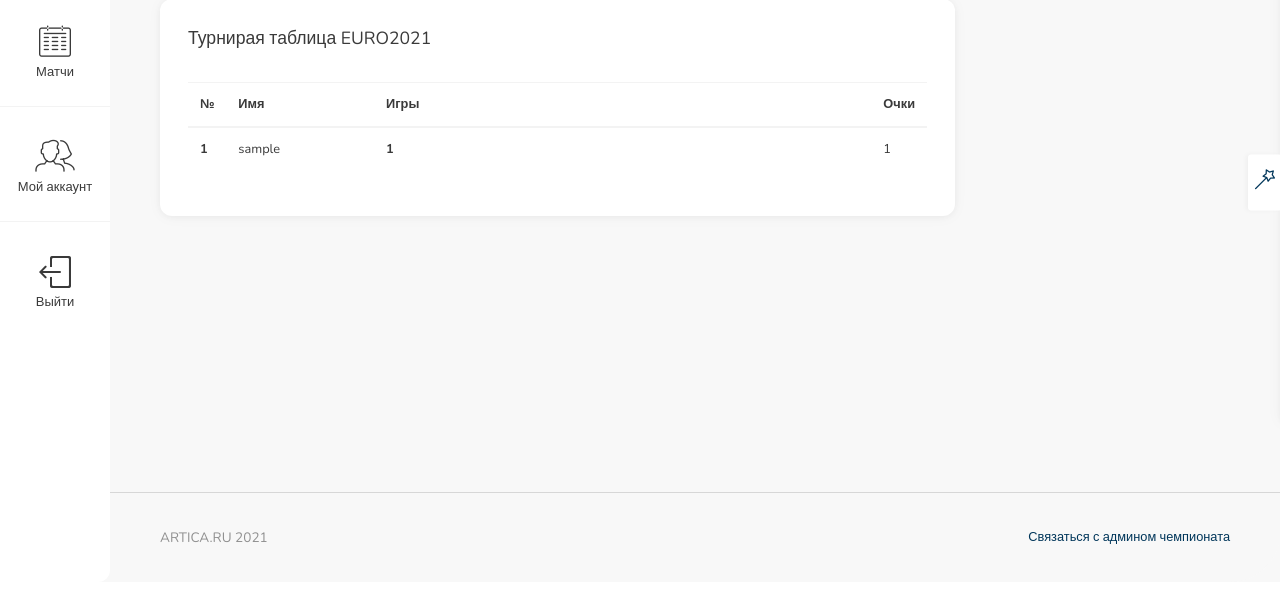
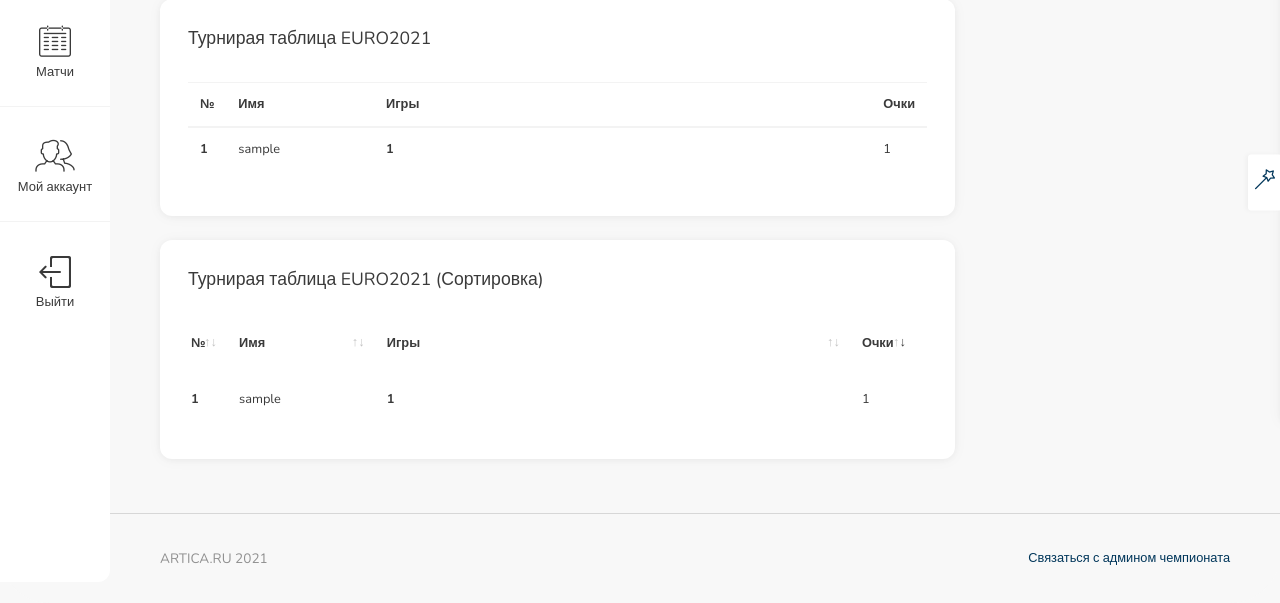
Before and after one commit to zhmaylovv/bets, a Flask app: page / in a window 1280 px wide. Shown: the part 218-821 px from the top of the page. Before the commit the page ends 762 px from the top, so only its background shows below. Run offline with Flask 2, Linux system fonts and the light colour scheme; a user stored in the database is signed in; tables that the repository leaves empty hold one stand-in row (values such as "Sample post"); grey boxes marked "Sample" are stand-in pictures; lists and menus that the app fills with data are empty.

Commit message:
Update bets.html
Добавлена таблица сортировки по очкам

```diff
--- a/app/templates/bets.html
+++ b/app/templates/bets.html
@@ -47,7 +47,6 @@
             </div>
 </div-->
 <div class="row">
-
     <div class="col-lg-9 col-md-12 mb-4">
         <div class="card">
             <div class="card-body">
@@ -89,7 +88,56 @@
                             {% endfor %}
                             </td>
                             <td>{{res[0]}}</td>
+                        </tr> {% endfor %}
+                    </tbody>
+                </table>
+            </div>
+        </div>
+    </div>
+</div>
 
+<div class="row">
+    <div class="col-lg-9 col-md-12 mb-4">
+        <div class="card">
+            <div class="card-body">
+                <h5 class="card-title">Турнирая таблица EURO2021 (Сортировка)</h5>
+                <table  width="100%" class="data-table data-table-scrollable responsive nowrap"  data-order="[[ 3, &quot;desc&quot; ]]">
+                    <thead>
+                        <tr>
+                            <th width="5px;" scope="col">№</th>
+                            <th width="20%;"scope="col">Имя</th>
+                            <th scope="col">Игры</th>
+                            <th width="15px;"scope="col">Очки</th>
+                        </tr>
+                    </thead>
+                    <tbody>
+
+                        {%set count =[0]%}
+                        {% for user, matchid in bets_dict.items() %}
+                            {% if count.append(count.pop() + 1) %}{% endif %}<tr>
+                            <th scope="row">{{count[0]}}</th>
+                            <td>{{user}}</td>
+                            <td>
+                            {%set res = [0]%}
+                            {%for matchidid, bets in matchid.items()%}
+                                {% for bet, info in bets.items() %}
+                                    {% if res.append(res.pop() + bet | int) %}{% endif %}
+                                    {%if bet|int() == 5 %}
+                                    <span style="cursor: pointer; color: #ff8f00;" data-toggle="tooltip" data-placement="top" title="{{info}}"><b>{{bet}}</b></span>
+                                    {%elif bet|int() == 4 %}
+                                    <span style="cursor: pointer; color: #00b3d2;" data-toggle="tooltip" data-placement="top" title="{{info}}"><b>{{bet}}</b></span>
+                                    {%elif bet|int() == 3 %}
+                                    <span style="cursor: pointer; color: #129803;" data-toggle="tooltip" data-placement="top" title="{{info}}"><b>{{bet}}</b></span>
+                                    {%elif bet|int() == 2 %}
+                                    <span style="cursor: pointer; color: #2f76e2;" data-toggle="tooltip" data-placement="top" title="{{info}}"><b>{{bet}}</b></span>
+                                    {%else%}
+                                    <span style="cursor: pointer;" data-toggle="tooltip" data-placement="top" title="{{info}}"><b>{{bet}}</b></span>
+                                    {%endif%}
+                                {% endfor %}
+
+                            {% endfor %}
+                            </td>
+                            <td>{{res[0]}}</td>
                         </tr> {% endfor %}
                     </tbody>
                 </table>
```
Lines whose indentation alone changed are shown as unchanged.
